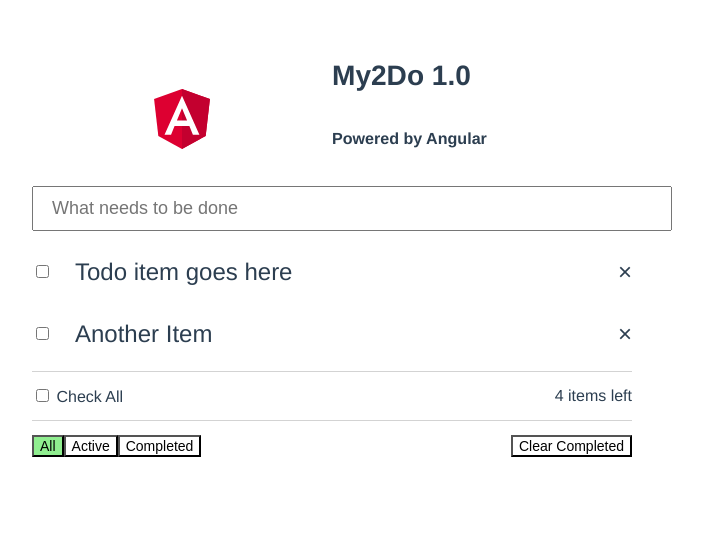
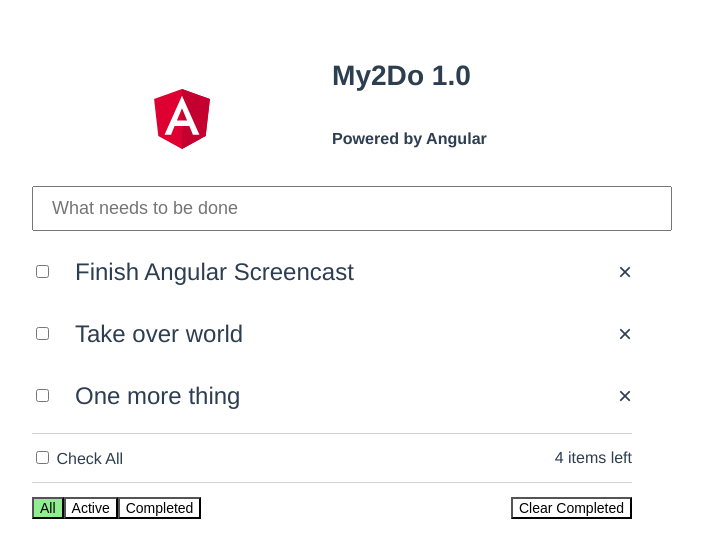
Before and after one commit to jps5775/My2Do-client, an Angular app: page / in a window 1280 px wide. Shown: the top 558 px of the page, without its empty margins (308-1011 px from the left). Built offline with nearby package versions, Linux system fonts and the light colour scheme.

Commit message:
Added two way data binding to tasks input field using ngModel and Added ngFor directive for looping over components

```diff
--- a/src/app/components/todo-list/todo-list.component.html
+++ b/src/app/components/todo-list/todo-list.component.html
@@ -2,22 +2,13 @@
 <h3>My2Do 1.0</h3>
 <h6>Powered by Angular</h6>
 
-<input type='text' class="todo-input" placeholder="What needs to be done">
+<input type='text' class="todo-input" placeholder="What needs to be done"
+        [(ngModel)]="todoTitle" (keyup.enter)="addTodo()">
 
-<div class="todo-item">
+<div class="todo-item" *ngFor="let todo of todos">
   <div class="todo-item-left">
-    <input type="checkbox" v-model="todo.completed">
-    <div class="todo-item-label">Todo item goes here</div>
-  </div>
-  <div class="remove-item">
-    &times;
-  </div>
-</div>
-
-<div class="todo-item">
-  <div class="todo-item-left">
-    <input type="checkbox" v-model="todo.completed">
-    <div class="todo-item-label">Another Item</div>
+    <input type="checkbox">
+    <div class="todo-item-label"> {{todo.title}}</div>
   </div>
   <div class="remove-item">
     &times;
--- a/src/app/components/todo-list/todo-list.component.ts
+++ b/src/app/components/todo-list/todo-list.component.ts
@@ -9,10 +9,12 @@ export class TodoListComponent implements OnInit {
 
    todos: object[];
    todoTitle : string;
+   idCounter : number;
 
   constructor() { }
 
   ngOnInit() {
+    this.idCounter = 4;
     this.todoTitle = '';
     this.todos = [
       {
@@ -36,4 +38,21 @@ export class TodoListComponent implements OnInit {
     ];
   }
 
+  addTodo() {
+
+    if(this.todoTitle.trim().length === 0){
+      return;
+    }
+
+    this.todos.push({
+      'id': this.idCounter,
+      'title': this.todoTitle,
+      'completed': false,
+      'editing': false
+    })
+
+    this.todoTitle = "";
+    this.idCounter++;
+  }
+
 }
```
